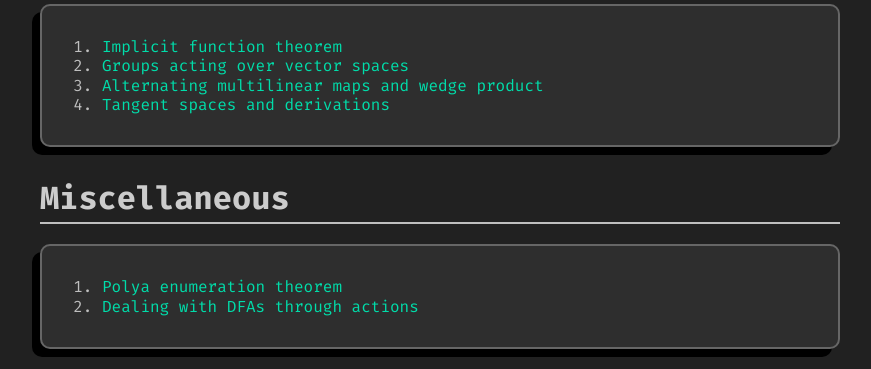
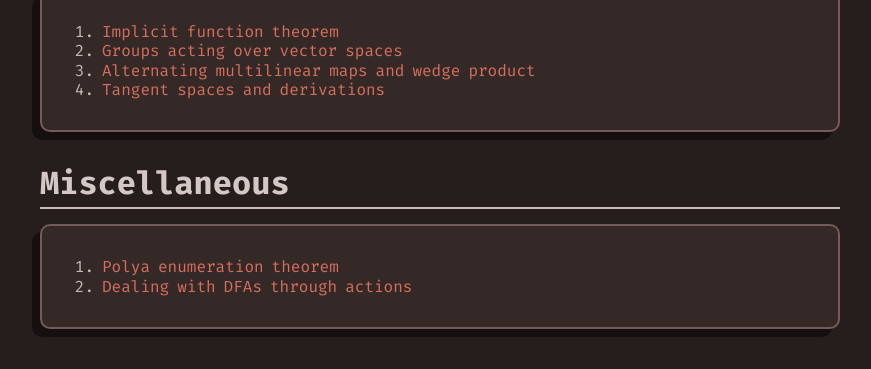
Before and after one commit to Soham-Saha/Soham-Saha.github.io, a plain HTML site: page Notes/index.html in a window 1280 px wide. Shown: the part 737-1106 px from the top of the page, without its empty margins (200-1071 px from the left). Drawn offline with Linux system fonts and the light colour scheme.

Commit message:
Changed color palette

```diff
--- a/Notes/index.html
+++ b/Notes/index.html
@@ -23,7 +23,11 @@
     <style>
         a{
             text-decoration: none;
-            color: #00DDAA
+            color: hsl(9, 59%, 60%);
+        }
+
+        .title{
+            margin-bottom : 15px;
         }
     </style>
 
--- a/index-styles.css
+++ b/index-styles.css
@@ -1,9 +1,12 @@
 :root {
-    --c1: #000000;
-    --c2: hsl(0, 0%, 13%);
-    --c3: hsl(0, 0%, 18%);
-    --c4: hsl(0, 0%, 60%);
-    --c5: hsl(0, 0%, 75%);
+    --c0: hsl(9, 15%, 19%);
+    --c1: hsl(from var(--c0) h s 7%);
+    --c2: hsl(from var(--c1) h s 13%);
+    --c3: hsl(from var(--c1) h s 18%);
+    --c4: hsl(from var(--c1) h s 40%);
+    --c5: hsl(from var(--c1) h s 60%);
+    --c6: hsl(from var(--c1) h s 75%);
+    --c7: hsl(from var(--c1) h s 80%);
 }
 
 body {
@@ -14,13 +17,15 @@ body {
     padding: 20px;
     padding-top: 10px;
     background: var(--c2);
-    color: var(--c5);
+    color: var(--c6);
     line-height: 1.2;
+    word-spacing: -0.1em;
+    /* text-align: justify; */
 }
 
 .title {
-    color: hsl(0, 0%, 80%);
-    border-bottom: 2px solid var(--c5);
+    color: var(--c7);
+    border-bottom: 2px solid var(--c6);
     padding-bottom: 5px;
     margin-bottom: 20px;
     font-size: xx-large;
@@ -36,7 +41,7 @@ body {
 }
 
 .card, .linkCard {
-    border: 2px solid hsl(0, 0%, 40%);
+    border: 2px solid var(--c4);
     border-radius: 10px;
     background-color: var(--c3);
     padding: 20px;
@@ -53,20 +58,20 @@ body {
 
 a{
     text-decoration: none;
-    color: greenyellow;
+    color: hsl(9, 64%, 62%);
 }
 
 .linkName {
     font-size: x-large;
     margin-top: 0px;
     margin-bottom: 0px;
-    color: var(--c5);
+    color: var(--c6);
     font-weight: bold;
 }
 
 .linkDesc {
     margin-top: 10px;
     margin-bottom: 0px;
-    color: var(--c4);
+    color: var(--c5);
     line-height: 25px;
 }
```
